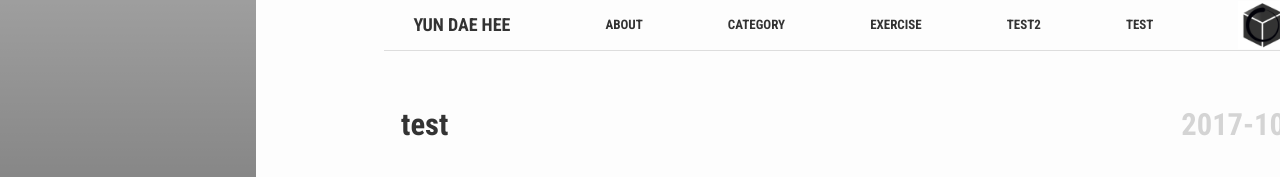
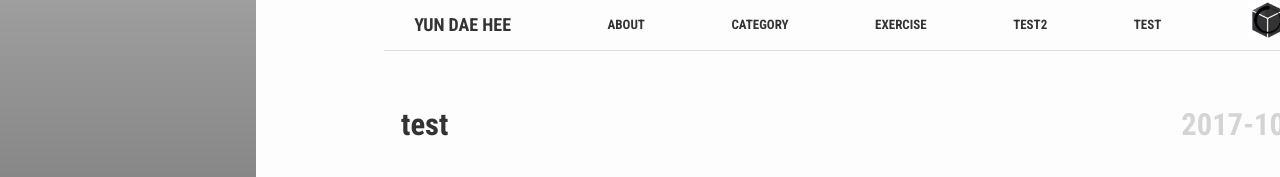
Before and after one commit to test076923/test076923.github.io, a Jekyll site: the page built from index.html, in a window 1280 px wide. Shown: the top 177 px of the page. Built offline with Jekyll 4.4.1, drawn with Linux system fonts in a browser that asks for light colours; nearby versions of some CDN libraries; comment, search, counter and statistics services are not loaded.

Commit message:
Update header.html

```diff
--- a/_includes/header.html
+++ b/_includes/header.html
@@ -15,7 +15,7 @@
 
     <!-- <a href="http://www.naver.com"> NAVER; </a> -->
     <a href="https://www.naver.com">
-      <img src="{{ site.baseurl }}/favicon.ico" width=50 height=50 />
+      <img src="{{ site.baseurl }}/favicon.ico" width=40 height=40 />
     </a>
 
     <label for="menu-checkbox" class="toggle-button" data-open="☰" data-close="☰" onclick></label>
```
